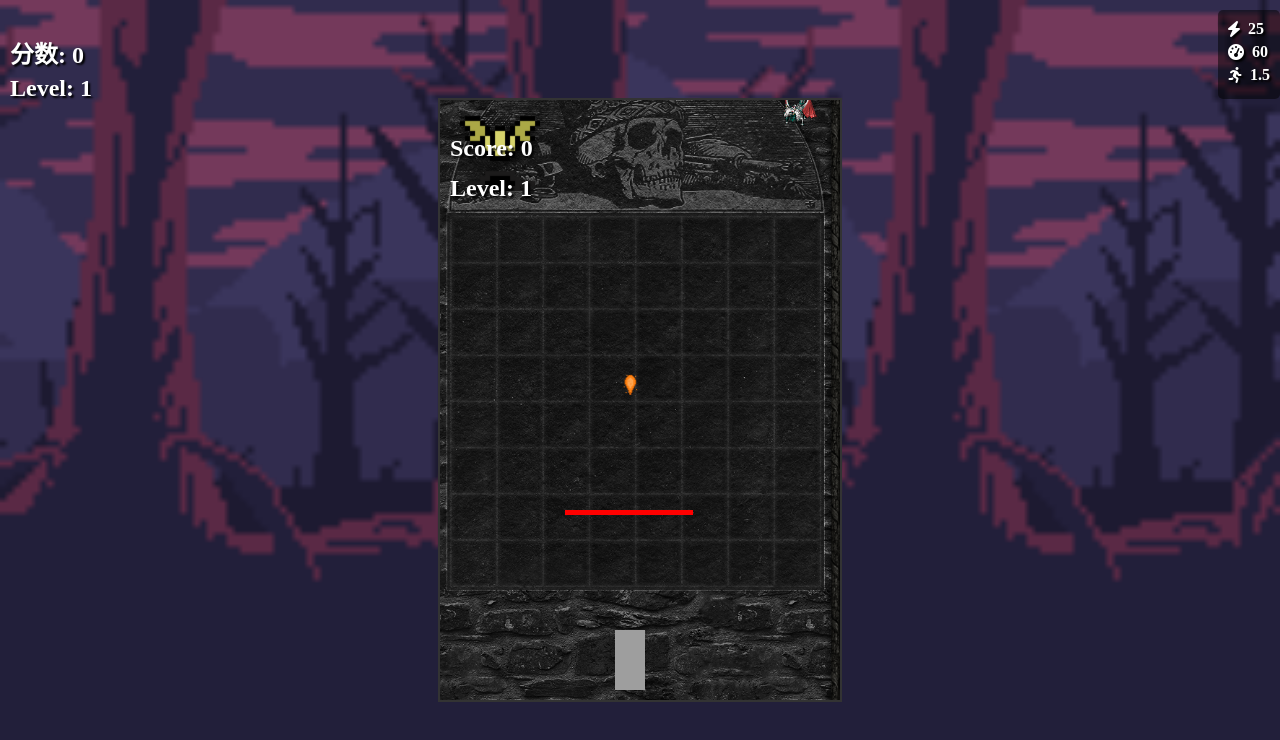
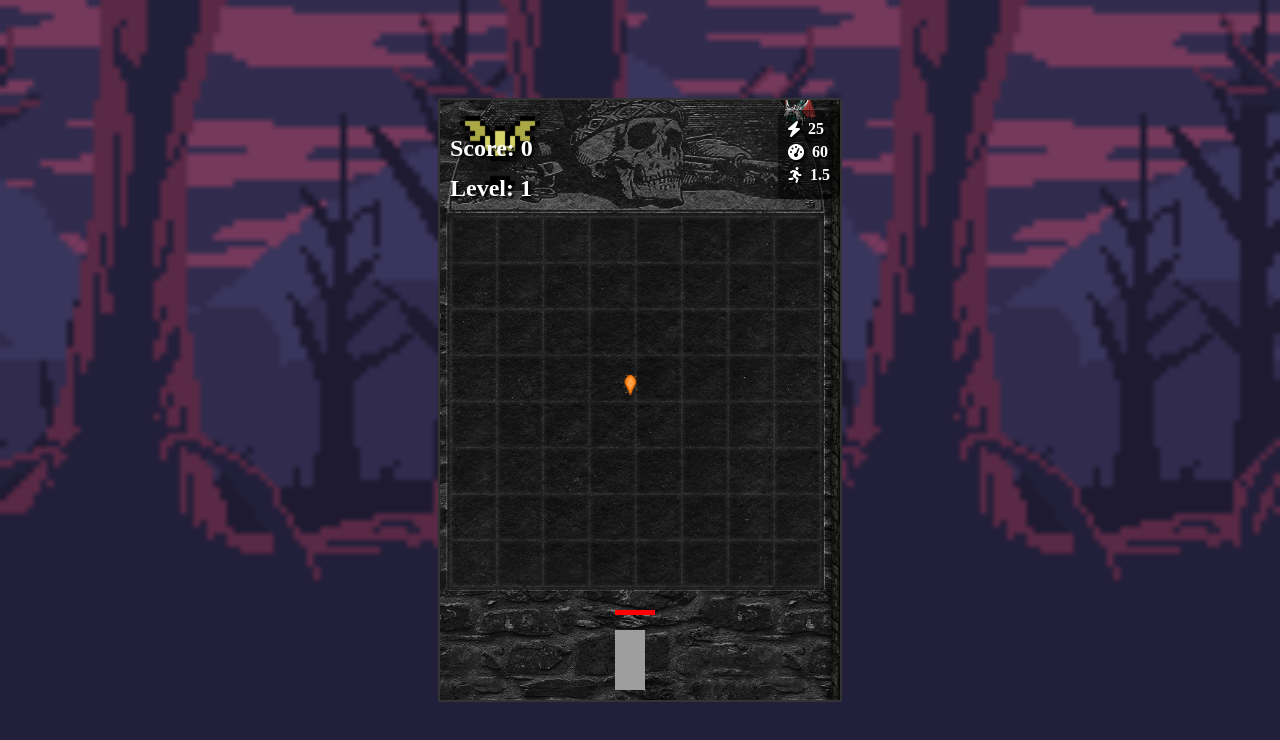
Before and after one commit to CodingHeavenWang/King-of-Salted-Fish111, a plain HTML site: page game.html in a window 1280 px wide. Both pictures are taken after a click on the button "Start". Drawn offline with Linux system fonts and the light colour scheme; grey boxes are pictures that could not be loaded.

Commit message:
血条状态栏正确位置去掉多余计分板

```diff
--- a/Saltedfish.js
+++ b/Saltedfish.js
@@ -12,6 +12,8 @@ const hitSounds = {
   ice: new Audio('Sound_Effect/LedasLuzta.ogg'),
   // 添加更多音效...
 };
+
+
 const scoreElement = document.getElementById('scoreBoard'); // 计分板（HTML 中应有 <div id="scoreBoard"></div>）
 //在全局变量中添加Boss战斗音乐
 const bossBgm = new Audio('BGM/jiangjun.mp3'); // 假设Boss战斗音乐路径
@@ -728,7 +730,7 @@ function updateHeroHPBar() {
   const heroHPBar = document.getElementById('heroHPBar');
   const hpPercentage = (playerHP / playerHPinitial) * 10; // 计算血量百分比
   heroHPBar.style.width = `${hpPercentage}%`; // 根据血量百分比调整血条宽度
-  heroHPBar.style.left = `${hero.x + 390}px`; // 血条位置与主角一致
+  heroHPBar.style.left = `${hero.x}px`; // 血条位置与主角一致
   heroHPBar.style.top = `${hero.y - 20}px`; // 血条位于主角上方
 }
 
--- a/game.html
+++ b/game.html
@@ -175,12 +175,22 @@
 
   <!-- 游戏主容器 -->
   <div id="gameContainer" style="display: none;">
-     <!-- 新增蝙蝠图片 -->
-  <img id="batIcon" src="Bat.gif" alt="Bat Icon">
+    <img id="batIcon" src="Bat.gif" alt="Bat Icon">
     <!-- 新增计分板 -->
 <div id="scoreBoard">分数: 0</div>
 <!-- 新增关卡显示 -->
 <div id="levelBoard">Level: 1</div>
+    <div id="heroStats">
+      <div><i class="fas fa-bolt"></i>  <span id="heroDamage">25</span></div>
+      <div><i class="fas fa-tachometer-alt"></i>  <span id="heroAttackSpeed">125</span></div>
+      <div><i class="fas fa-running"></i>  <span id="heroMoveSpeed">3</span></div>
+    </div>
+      <!-- 新增主角血条 -->
+      <div id="heroHPBar"></div>
+        <!-- 这里的内容（主角、怪物、子弹、增益、门）会通过 JS 动态创建 -->
+      </div>
+     <!-- 新增蝙蝠图片 -->
+
 <!-- <div id="skillCooldownDisplay">Stop!: ready</div> -->
   <!-- 这里的内容（主角、怪物、子弹、增益、门）会通过 JS 动态创建 -->
 </div>
@@ -189,22 +199,11 @@
 <audio id="hitSound" src="Sound_Effect/fire_effect.MP3" preload="auto"></audio>
   <!-- <div id="skillCooldownDisplay">Stop!: ready</div> -->
   <!-- 新增计分板 -->
-  <div id="scoreBoard">分数: 0</div>
-  <!-- 新增关卡显示 -->
-  <div id="levelBoard">Level: 1</div>
   <!-- 新增技能冷却显示 -->
   <!-- <div id="skillCooldownDisplay">Stop!: ready</div> -->
 
 <!-- 新增人物属性栏 -->
-<div id="heroStats">
-  <div><i class="fas fa-bolt"></i>  <span id="heroDamage">25</span></div>
-  <div><i class="fas fa-tachometer-alt"></i>  <span id="heroAttackSpeed">125</span></div>
-  <div><i class="fas fa-running"></i>  <span id="heroMoveSpeed">3</span></div>
-</div>
-  <!-- 新增主角血条 -->
-  <div id="heroHPBar"></div>
-    <!-- 这里的内容（主角、怪物、子弹、增益、门）会通过 JS 动态创建 -->
-  </div>
+
 
   <!-- 视频播放器 -->
 <div id="videoContainer">
```
